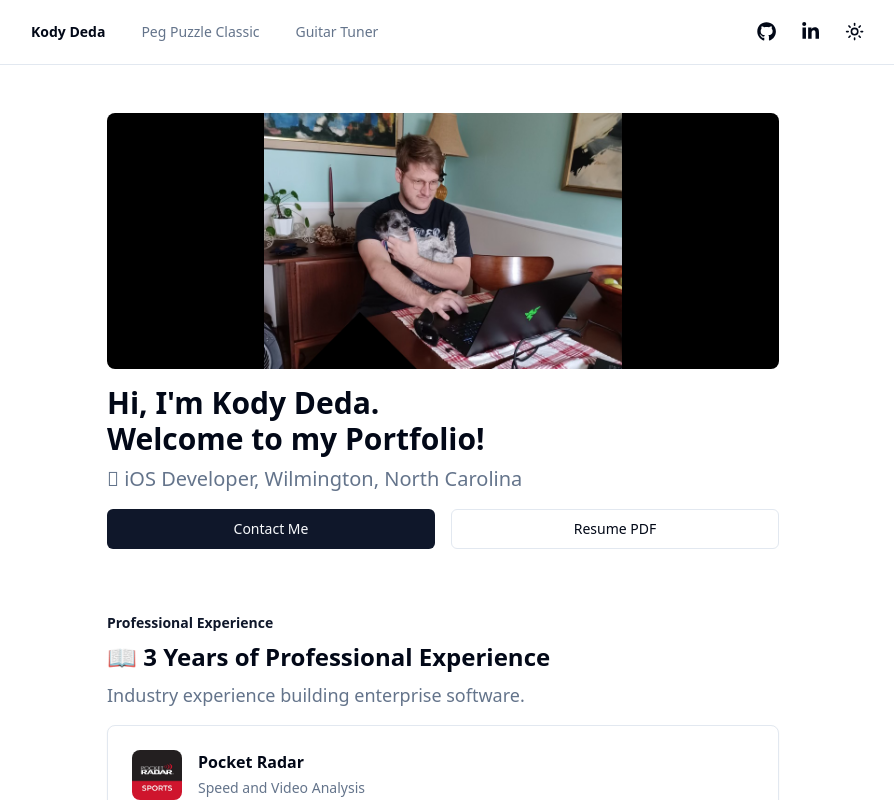
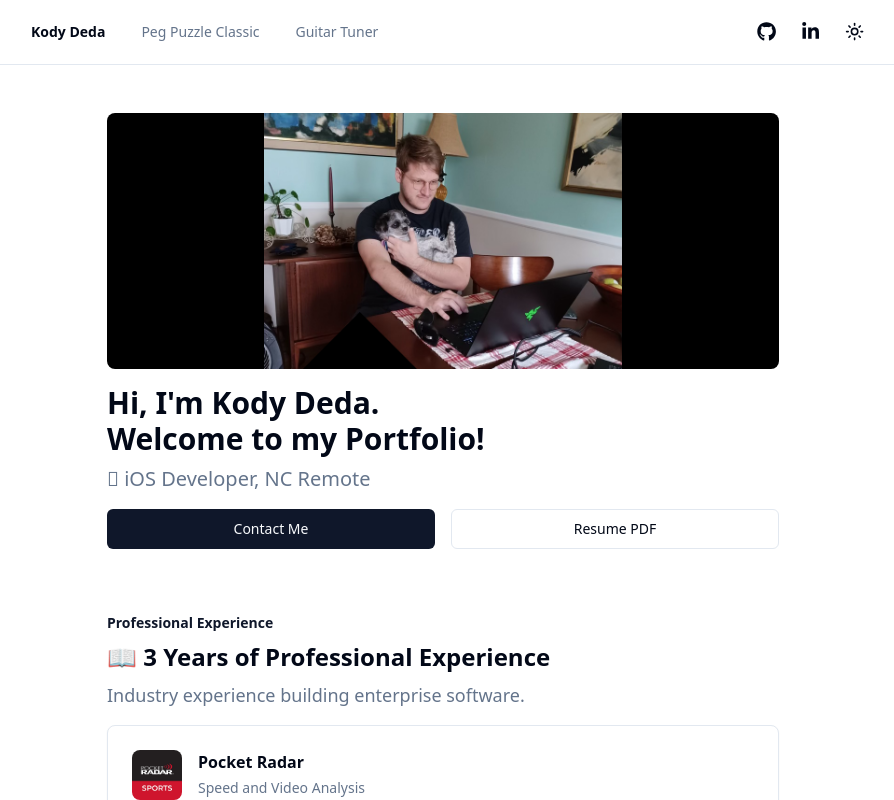
Before and after one commit to kodydeda4/nextjs-kodydeda, a Next.js app: page / in a window 1280 px wide. Shown: the top 800 px of the page, without its empty margins (197-1091 px from the left). Built offline with nearby package versions, Linux system fonts and the light colour scheme.

Commit message:
Update Header.tsx

```diff
--- a/app/_components/Header.tsx
+++ b/app/_components/Header.tsx
@@ -22,7 +22,7 @@ export default function Header() {
           Welcome to my Portfolio!
         </h2>
         <p className="text-xl text-muted-foreground pb-4">
-          {" iOS Developer, Wilmington, North Carolina"}
+          {" iOS Developer, NC Remote"}
         </p>
         <div className="flex gap-4">
           <Link href={`mailto:${RESUME.email}`} className="w-full">
```
